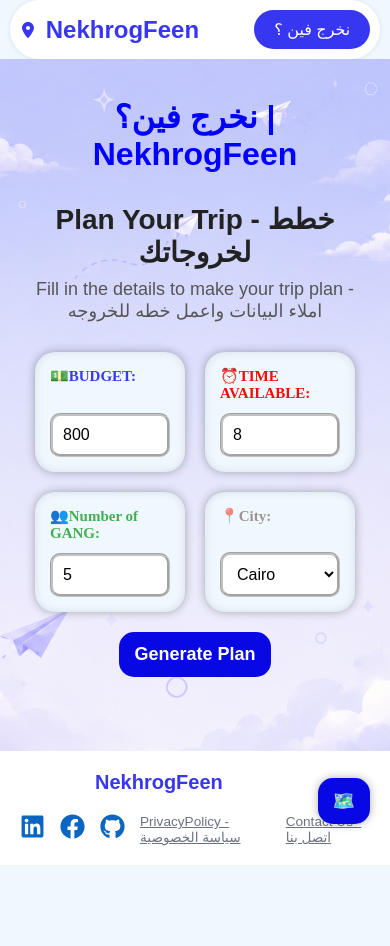
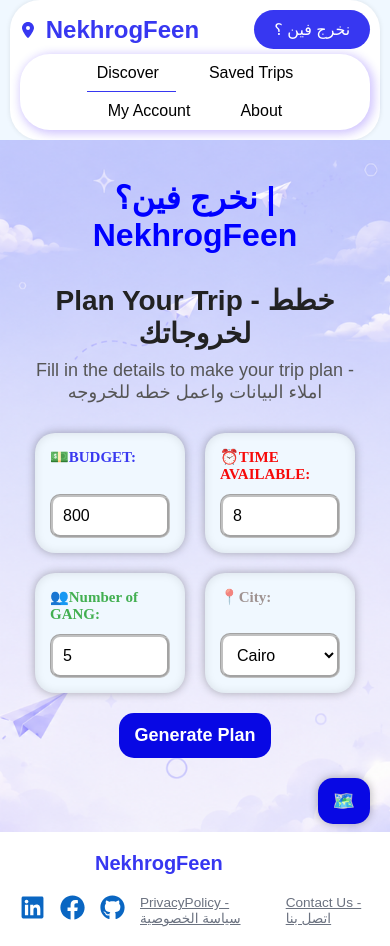
Before and after one commit to Mostafa205dev/NekhrogFeen, a React (Create React App) app: page / in a window 390 px wide. Before the commit the page ends 865 px from the top, so only its background shows below. Built offline with nearby package versions, Linux system fonts and the light colour scheme.

Commit message:
fix header button in phone

```diff
--- a/src/components/Header.css
+++ b/src/components/Header.css
@@ -64,6 +64,9 @@
   font-size: 16px;
 }
 
+.header-container > :nth-child(2){
+    display: none;
+  }
 
 @media (max-width: 600px) {
   .header-container{
@@ -71,15 +74,27 @@
     background-color: white;
     box-shadow: none;
     box-shadow: 0 0 5px rgba(0, 0, 0, 0.095);
+    flex-wrap: wrap;
+    gap: 5px;
+  }
+
+  .middle-buttons{
+    flex-wrap: wrap;
+    align-items: center;
+    justify-content: center;
+    box-shadow: 2px 2px 10px 2px  rgba(52, 2, 252, 0.227);
   }
 
 
 
-.middle-buttons{
-    display: none;
-  }
   .title h2{
     padding: 5px;
+  }
+  .header-container > :nth-child(2){
+    display:block;
+  }
+  .header-container > :nth-child(4){
+    display: none;
   }
 
 
--- a/src/components/Header.jsx
+++ b/src/components/Header.jsx
@@ -11,6 +11,9 @@ export default function Header() {
         <FaLocationDot className="logo-icon" />
         <h2>NekhrogFeen</h2>
       </header>
+      <button className="join">
+        <p>نخرج فين ؟</p>
+      </button>
 
       <div className="middle-buttons">
         <Link to="/" className={location.pathname === "/" ? "active" : ""}>
```
